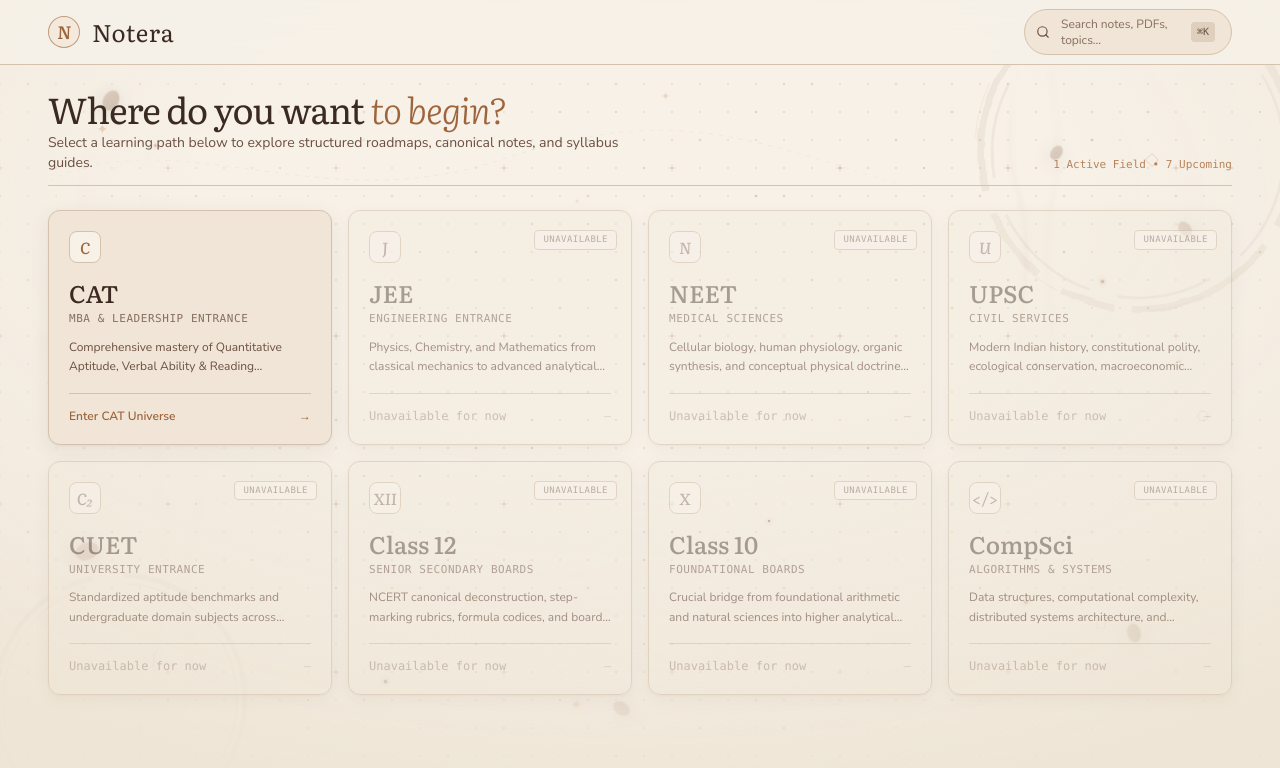
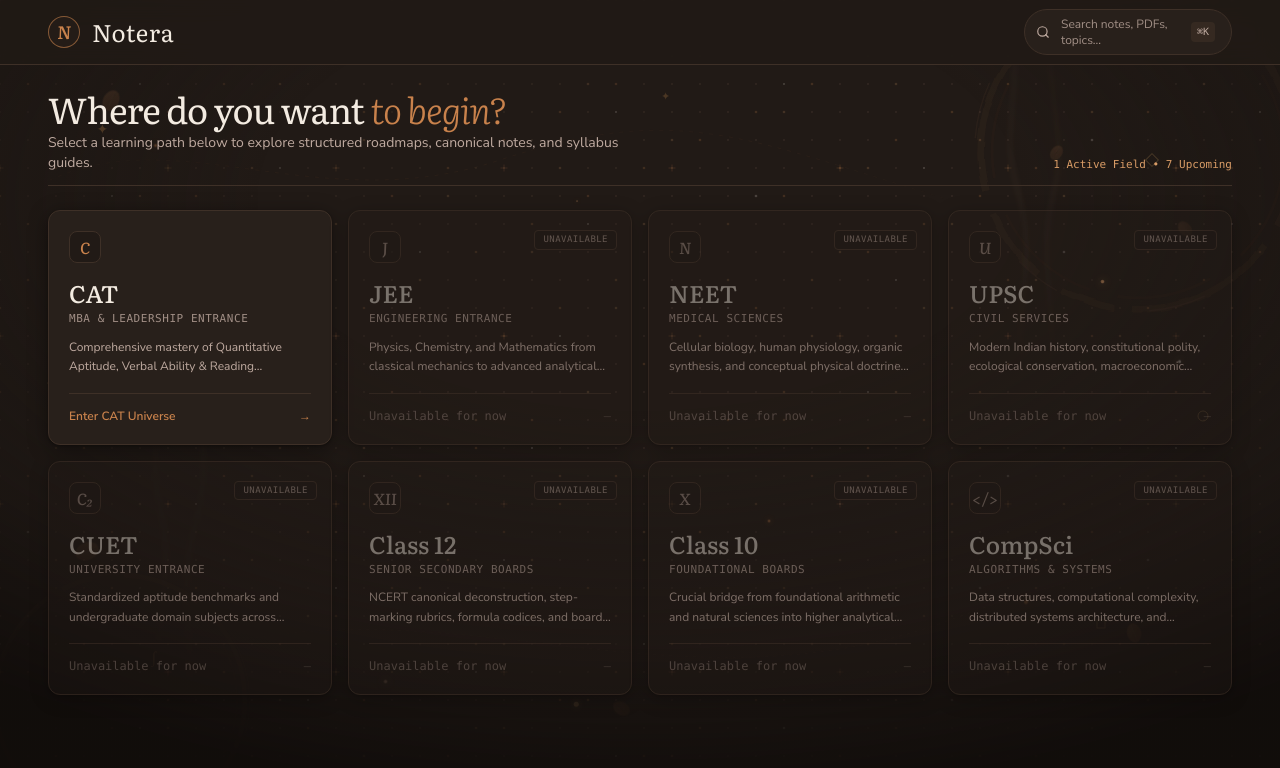
Before and after one commit to AbhinavXDayal/Notera, a React (Vite) app: page / in a window 1280 px wide. Shown: the top 768 px of the page. Built offline with nearby package versions, Linux system fonts and the light colour scheme.

Commit message:
Update theme to rich darkish mocha with glowing caramel accents

```diff
--- a/src/components/background/CoffeeParticles.tsx
+++ b/src/components/background/CoffeeParticles.tsx
@@ -22,7 +22,7 @@ const PARTICLES: Particle[] = [
     top: "18%",
     left: "12%",
     size: 3,
-    color: "#9E643B",
+    color: "#C9824C",
     duration: "7s",
     delay: "0s",
   },
@@ -31,7 +31,7 @@ const PARTICLES: Particle[] = [
     top: "35%",
     left: "86%",
     size: 2.5,
-    color: "#B8835A",
+    color: "#D99C66",
     duration: "9s",
     delay: "1.5s",
   },
@@ -40,7 +40,7 @@ const PARTICLES: Particle[] = [
     top: "55%",
     left: "16%",
     size: 2,
-    color: "#7A5C4A",
+    color: "#A88570",
     duration: "8s",
     delay: "3s",
   },
@@ -49,7 +49,7 @@ const PARTICLES: Particle[] = [
     top: "75%",
     left: "80%",
     size: 3.5,
-    color: "#9E643B",
+    color: "#C9824C",
     duration: "6.5s",
     delay: "0.5s",
   },
@@ -58,7 +58,7 @@ const PARTICLES: Particle[] = [
     top: "25%",
     left: "45%",
     size: 2,
-    color: "#B8835A",
+    color: "#D99C66",
     duration: "10s",
     delay: "4s",
   },
@@ -67,7 +67,7 @@ const PARTICLES: Particle[] = [
     top: "85%",
     left: "30%",
     size: 2.5,
-    color: "#7A5C4A",
+    color: "#A88570",
     duration: "8.5s",
     delay: "2s",
   },
@@ -76,7 +76,7 @@ const PARTICLES: Particle[] = [
     top: "45%",
     left: "92%",
     size: 3,
-    color: "#D6C0A5",
+    color: "#F3EBE1",
     duration: "7.5s",
     delay: "3.5s",
   },
@@ -85,7 +85,7 @@ const PARTICLES: Particle[] = [
     top: "65%",
     left: "60%",
     size: 2,
-    color: "#9E643B",
+    color: "#C9824C",
     duration: "9.5s",
     delay: "1s",
   },
@@ -102,9 +102,10 @@ export const CoffeeParticles: React.FC<CoffeeParticlesProps> = ({
 
   return (
     <div
-      className="fixed inset-0 pointer-events-none z-0 overflow-hidden"
+      className="fixed inset-0 pointer-events-none overflow-hidden z-0"
       style={{
-        transform: `translate3d(${parallaxOffset.x * 2.2}px, ${parallaxOffset.y * 2.2}px, 0)`,
+        transform: `translate(${parallaxOffset.x * 1.5}px, ${parallaxOffset.y * 1.5}px)`,
+        transition: "transform 0.1s ease-out",
       }}
     >
       {activeParticles.map((p) => (
@@ -117,7 +118,7 @@ export const CoffeeParticles: React.FC<CoffeeParticlesProps> = ({
             width: `${p.size}px`,
             height: `${p.size}px`,
             backgroundColor: p.color,
-            boxShadow: `0 0 ${p.size * 2}px ${p.color}`,
+            boxShadow: `0 0 ${p.size * 3}px ${p.color}`,
             animation: `particlePulse ${p.duration} ease-in-out infinite`,
             animationDelay: p.delay,
           }}
--- a/src/components/background/DotMatrixCanvas.tsx
+++ b/src/components/background/DotMatrixCanvas.tsx
@@ -45,7 +45,7 @@ export const DotMatrixCanvas: React.FC<DotMatrixCanvasProps> = ({
           ? 0.12
           : 0.11;
     const glowRadius = isReading ? 0 : isSubtle ? 150 : 220;
-    const glowAlphaBoost = isReading ? 0 : isSubtle ? 0.12 : 0.2;
+    const glowAlphaBoost = isReading ? 0 : isSubtle ? 0.15 : 0.25;
 
     let time = 0;
 
@@ -56,7 +56,7 @@ export const DotMatrixCanvas: React.FC<DotMatrixCanvasProps> = ({
       const cols = Math.ceil(width / dotSpacing) + 1;
       const rows = Math.ceil(height / dotSpacing) + 1;
 
-      // Draw coffee dot matrix
+      // Draw darkish mocha dot matrix
       for (let r = 0; r < rows; r++) {
         for (let c = 0; c < cols; c++) {
           const x = c * dotSpacing;
@@ -83,20 +83,20 @@ export const DotMatrixCanvas: React.FC<DotMatrixCanvasProps> = ({
 
           if (alpha <= 0.005) continue;
 
-          // Warm latte palette: soft mocha brown, warm caramel (#9E643B), honey amber (#B8835A)
+          // Darkish mocha palette: warm roasted caramel (#C9824C), toasted amber (#D99C66), soft cream highlight
           const isCaramel = (c + r * 2) % 7 === 0;
           const isGold = (c * 3 + r) % 11 === 0;
-          const isDeepMocha = (c * 5 + r * 7) % 23 === 0;
+          const isCreamHighlight = (c * 5 + r * 7) % 23 === 0;
 
-          if (isDeepMocha && !isReading) {
-            ctx.fillStyle = `rgba(92, 64, 51, ${Math.min(alpha * 1.6, 0.4)})`;
+          if (isCreamHighlight && !isReading) {
+            ctx.fillStyle = `rgba(243, 235, 225, ${Math.min(alpha * 1.5, 0.4)})`;
           } else if (isGold && !isReading) {
-            ctx.fillStyle = `rgba(184, 131, 90, ${Math.min(alpha * 1.4, 0.45)})`;
+            ctx.fillStyle = `rgba(217, 156, 102, ${Math.min(alpha * 1.4, 0.45)})`;
           } else if (isCaramel && !isReading) {
-            ctx.fillStyle = `rgba(158, 100, 59, ${Math.min(alpha * 1.5, 0.5)})`;
+            ctx.fillStyle = `rgba(201, 130, 76, ${Math.min(alpha * 1.5, 0.5)})`;
           } else {
-            // Soft warm mocha brown base dot
-            ctx.fillStyle = `rgba(122, 92, 74, ${Math.min(alpha * 1.1, 0.3)})`;
+            // Soft warm mocha base dot
+            ctx.fillStyle = `rgba(145, 115, 95, ${Math.min(alpha * 1.2, 0.28)})`;
           }
 
           const dotSize =
@@ -113,7 +113,7 @@ export const DotMatrixCanvas: React.FC<DotMatrixCanvasProps> = ({
           // Delicate coordinate plus crosses at selected intersections on hero / roadmap
           if ((variant === "hero" || isRoadmap) && c % 6 === 0 && r % 6 === 0) {
             const crossAlpha = alpha * 1.8;
-            ctx.strokeStyle = `rgba(158, 100, 59, ${Math.min(crossAlpha, 0.35)})`;
+            ctx.strokeStyle = `rgba(201, 130, 76, ${Math.min(crossAlpha, 0.35)})`;
             ctx.lineWidth = 0.8;
             ctx.beginPath();
             ctx.moveTo(x - 3.5, y);
--- a/src/components/background/KnowledgeMapBackground.tsx
+++ b/src/components/background/KnowledgeMapBackground.tsx
@@ -89,12 +89,12 @@ export const KnowledgeMapBackground: React.FC<KnowledgeMapBackgroundProps> = ({
       {/* 6. Foreground Warm Aroma Particles */}
       <CoffeeParticles variant={variant} parallaxOffset={parallaxOffset} />
 
-      {/* 7. Soft Ambient Warm Latte Vignette for Afternoon Café Lighting */}
+      {/* 7. Soft Ambient Dark Mocha Vignette for Library Atmosphere */}
       <div
         className="fixed inset-0 pointer-events-none"
         style={{
           background:
-            "radial-gradient(ellipse 85% 75% at 50% 25%, transparent 40%, rgba(237, 227, 211, 0.4) 75%, rgba(237, 227, 211, 0.85) 100%)",
+            "radial-gradient(ellipse 85% 75% at 50% 25%, transparent 35%, rgba(24, 19, 16, 0.55) 75%, rgba(16, 12, 10, 0.92) 100%)",
         }}
       />
     </div>
--- a/src/components/field-guide/FieldGuideSection.tsx
+++ b/src/components/field-guide/FieldGuideSection.tsx
@@ -1,5 +1,8 @@
 import React from "react";
-import type { FieldGuideConfig, FieldGuideModule } from "../../types/fieldGuide";
+import type {
+  FieldGuideConfig,
+  FieldGuideModule,
+} from "../../types/fieldGuide";
 import { GuideCard } from "./GuideCard";
 
 interface FieldGuideSectionProps {
--- a/src/index.css
+++ b/src/index.css
@@ -5,39 +5,39 @@
 @layer base {
   body {
     @apply bg-background text-on-surface font-body selection:bg-primary/20 selection:text-on-surface;
-    background-color: #ede3d3;
+    background-color: #181310;
   }
 }
 
-/* Warm latte café library texture */
+/* Rich dark mocha café library texture */
 .paper-texture {
-  background-color: #ede3d3;
+  background-color: #181310;
   background-image:
-    radial-gradient(rgba(158, 100, 59, 0.05) 0.5px, transparent 0.5px),
-    radial-gradient(rgba(184, 131, 90, 0.04) 0.5px, #ede3d3 0.5px);
+    radial-gradient(rgba(201, 130, 76, 0.07) 0.5px, transparent 0.5px),
+    radial-gradient(rgba(217, 156, 102, 0.04) 0.5px, #181310 0.5px);
   background-size: 28px 28px;
   background-position:
     0 0,
     14px 14px;
 }
 
-/* Warm café custom scrollbar */
+/* Dark mocha custom scrollbar */
 ::-webkit-scrollbar {
   width: 6px;
   height: 6px;
 }
 
 ::-webkit-scrollbar-track {
-  background: #ede3d3;
+  background: #181310;
 }
 
 ::-webkit-scrollbar-thumb {
-  background: #cbb79e;
+  background: #3E3027;
   border-radius: 4px;
 }
 
 ::-webkit-scrollbar-thumb:hover {
-  background: #9e643b;
+  background: #C9824C;
 }
 
 /* Smooth transitions */
@@ -119,6 +119,5 @@
     animation-duration: 0.01ms !important;
     animation-iteration-count: 1 !important;
     transition-duration: 0.01ms !important;
-    scroll-behavior: auto !important;
   }
 }
--- a/tailwind.config.js
+++ b/tailwind.config.js
@@ -5,63 +5,63 @@ export default {
   theme: {
     extend: {
       colors: {
-        // Base Background: Warm Latte Beige & Cream
-        background: "#EDE3D3",
-        surface: "#F7F1E8",
-        "on-background": "#3B2A22",
-        "on-surface": "#3B2A22",
-        "on-surface-variant": "#5C4033",
-        secondary: "#6B5042",
-        "on-secondary": "#FCF8F2",
+        // Base Background: Rich Darkish Mocha Coffee
+        background: "#181310",
+        surface: "#211A16",
+        "on-background": "#F3EBE1",
+        "on-surface": "#F3EBE1",
+        "on-surface-variant": "#D4C4B5",
+        secondary: "#BFAAA0",
+        "on-secondary": "#181310",
 
-        // Containers & Cards: Warm Cream & Soft Mocha
-        "surface-container": "#F0E5D6",
-        "surface-container-low": "#F7F1E8",
-        "surface-container-high": "#E5D7C4",
-        "surface-container-highest": "#DBC7B0",
-        "surface-container-lowest": "#FAF6EE",
-        "surface-variant": "#E8D9C6",
-        "surface-bright": "#FAF6EE",
-        "surface-dim": "#E2D3BE",
+        // Containers & Cards: Layered Dark Mocha Surfaces
+        "surface-container": "#28201B",
+        "surface-container-low": "#1F1814",
+        "surface-container-high": "#322722",
+        "surface-container-highest": "#3D302A",
+        "surface-container-lowest": "#130F0D",
+        "surface-variant": "#2F241F",
+        "surface-bright": "#382B24",
+        "surface-dim": "#16110E",
 
-        // Primary: Warm Caramel & Rich Roasted Coffee
-        primary: "#9E643B",
-        "primary-hover": "#87532E",
-        "on-primary": "#FCF8F2",
-        "primary-container": "#EAD5C3",
-        "on-primary-container": "#3B2A22",
+        // Primary: Glowing Roasted Caramel & Amber Crema
+        primary: "#C9824C",
+        "primary-hover": "#DB935D",
+        "on-primary": "#181310",
+        "primary-container": "#42291A",
+        "on-primary-container": "#F8D8C0",
         "primary-fixed": "#DDBFA8",
-        "primary-fixed-dim": "#9E643B",
-        "on-primary-fixed": "#241304",
-        "primary-tint": "#9E643B",
-        "surface-tint": "#9E643B",
-        "inverse-primary": "#EAD5C3",
-        "inverse-surface": "#3B2A22",
+        "primary-fixed-dim": "#C9824C",
+        "on-primary-fixed": "#181310",
+        "primary-tint": "#C9824C",
+        "surface-tint": "#C9824C",
+        "inverse-primary": "#42291A",
+        "inverse-surface": "#F3EBE1",
 
-        // Tertiary: Honey Amber & Muted Gold
-        tertiary: "#B8835A",
-        "tertiary-dark": "#9A6842",
-        "tertiary-container": "#F0DFCE",
-        "on-tertiary": "#FCF8F2",
-        "on-tertiary-container": "#3B2A22",
+        // Tertiary: Honey Amber & Toasted Gold
+        tertiary: "#D99C66",
+        "tertiary-dark": "#B87B47",
+        "tertiary-container": "#3B281B",
+        "on-tertiary": "#181310",
+        "on-tertiary-container": "#FCE5D2",
         "tertiary-fixed": "#F5E6D8",
-        "tertiary-fixed-dim": "#B8835A",
-        "on-tertiary-fixed": "#251804",
+        "tertiary-fixed-dim": "#D99C66",
+        "on-tertiary-fixed": "#181310",
 
-        // Outlines & Hairlines in Soft Mocha Latte
-        outline: "#B8A38D",
-        "outline-variant": "#D4C2AC",
-        hairline: "#DCCBB7",
-        "hairline-dark": "#CBB79E",
+        // Outlines & Hairlines in Warm Roasted Mocha
+        outline: "#524035",
+        "outline-variant": "#3E3027",
+        hairline: "#342720",
+        "hairline-dark": "#271C17",
 
         // Secondary containers
-        "secondary-container": "#EADECF",
-        "on-secondary-container": "#3B2A22",
-        "secondary-fixed": "#E5D7C4",
-        "secondary-fixed-dim": "#DBC7B0",
+        "secondary-container": "#30251F",
+        "on-secondary-container": "#F3EBE1",
+        "secondary-fixed": "#3D302A",
+        "secondary-fixed-dim": "#28201B",
 
         // Status
-        error: "#B53834",
+        error: "#E05A47",
         "on-error": "#FFFFFF",
       },
       fontFamily: {
@@ -74,9 +74,9 @@ export default {
       },
       boxShadow: {
         "terra-card":
-          "0 4px 20px rgba(59, 42, 34, 0.07), 0 1px 3px rgba(59, 42, 34, 0.05)",
+          "0 4px 20px rgba(0, 0, 0, 0.4), 0 1px 3px rgba(0, 0, 0, 0.3)",
         "terra-hover":
-          "0 10px 30px rgba(158, 100, 59, 0.14), 0 3px 10px rgba(59, 42, 34, 0.08)",
+          "0 10px 30px rgba(0, 0, 0, 0.6), 0 3px 10px rgba(201, 130, 76, 0.2)",
       },
     },
   },
```
Also changed, not shown: src/data/fieldGuideConfigs.ts (line endings or trailing spaces), src/types/fieldGuide.ts (line endings or trailing spaces).
